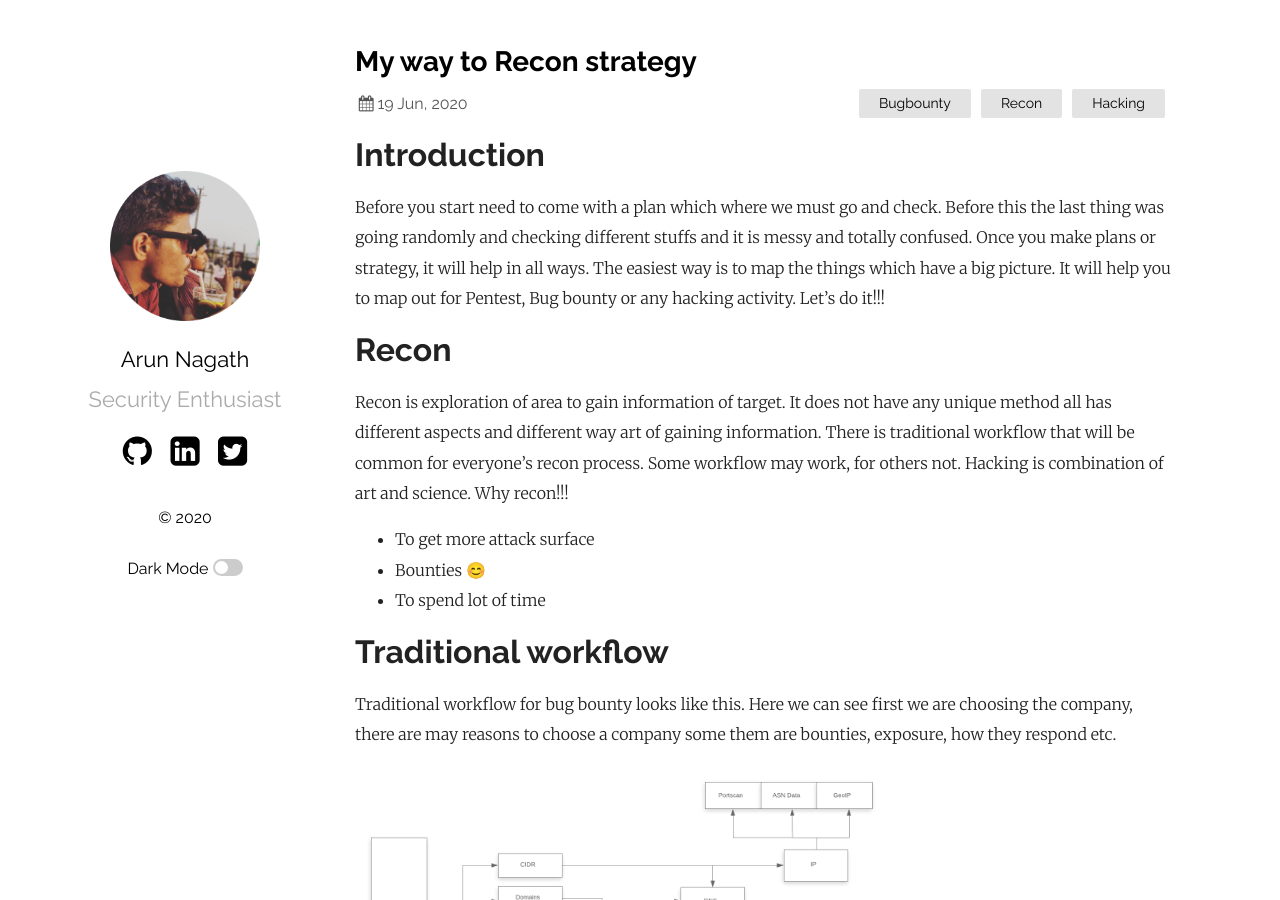
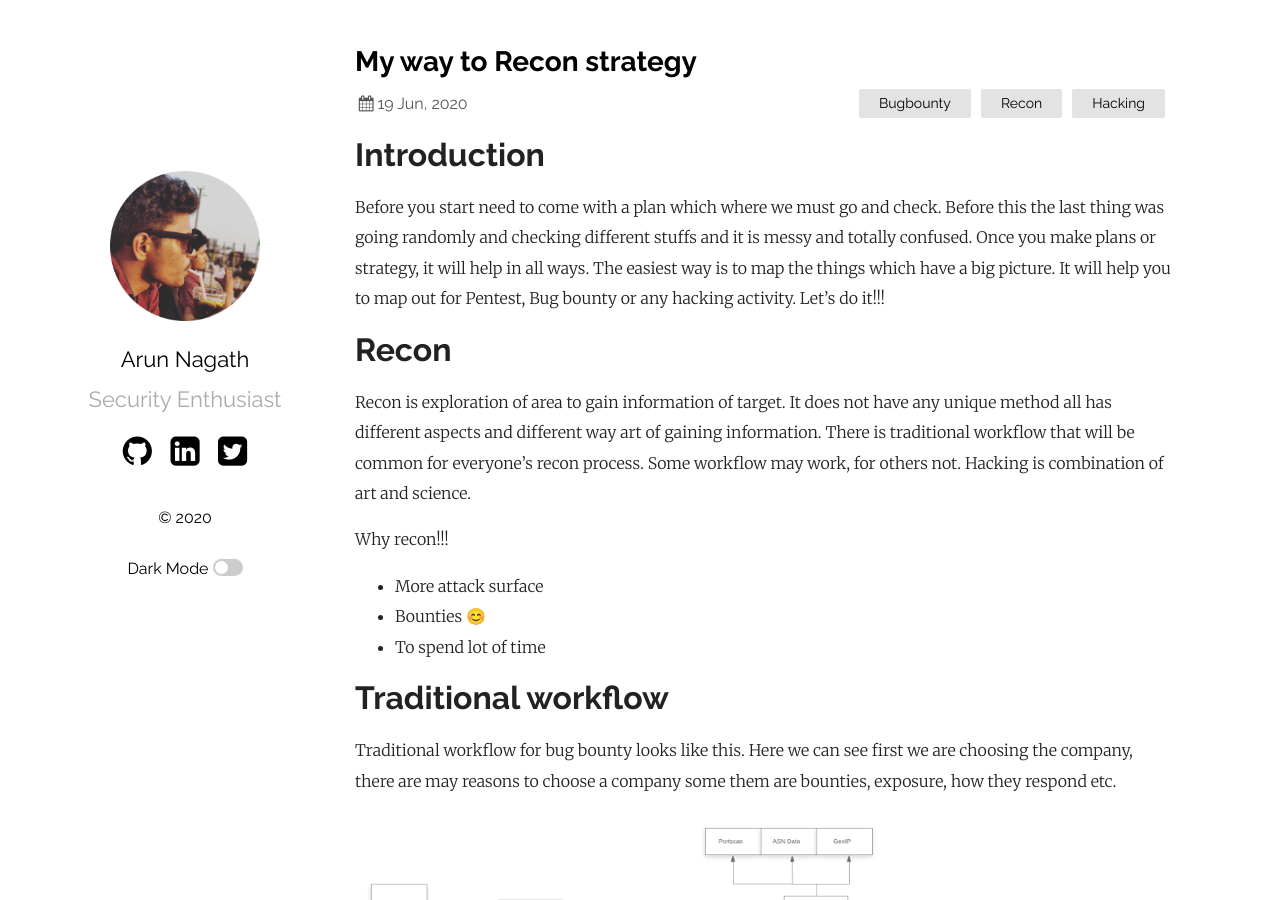
Before and after one commit to samarsault/plainwhite-jekyll, a Jekyll site: the page built from _posts/2020-06-29-My blog.markdown, in a window 1280 px wide and 900 px high. Built offline with Jekyll 4.4.1, drawn with Linux system fonts in a browser that asks for light colours.

Commit message:
Update 2020-06-29-My blog.markdown

```diff
--- a/_posts/2020-06-29-My blog.markdown
+++ b/_posts/2020-06-29-My blog.markdown
@@ -9,9 +9,10 @@ Before you start need to come with a plan which where we must go and check. Befo
 
 # Recon
 Recon is exploration of area to gain information of target. It does not have any unique method all has different aspects and different way art of gaining information. There is traditional workflow that will be common for everyone’s recon process. Some workflow may work, for others not. Hacking is combination of art and science.
+
 Why recon!!!
 
-* To get more attack surface
+* More attack surface
 * Bounties 😊
 * To spend lot of time
 
```
